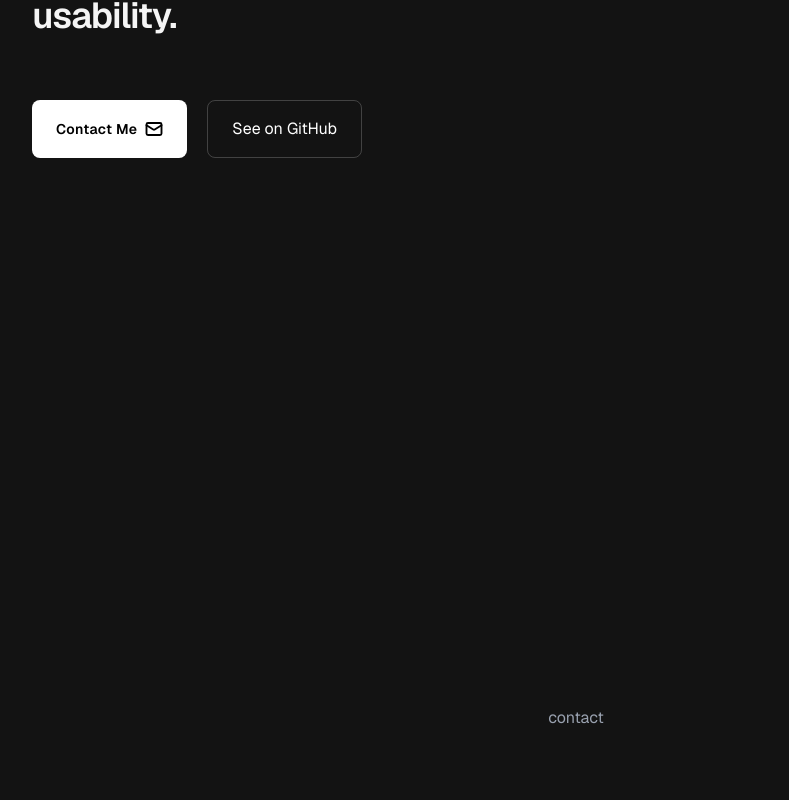
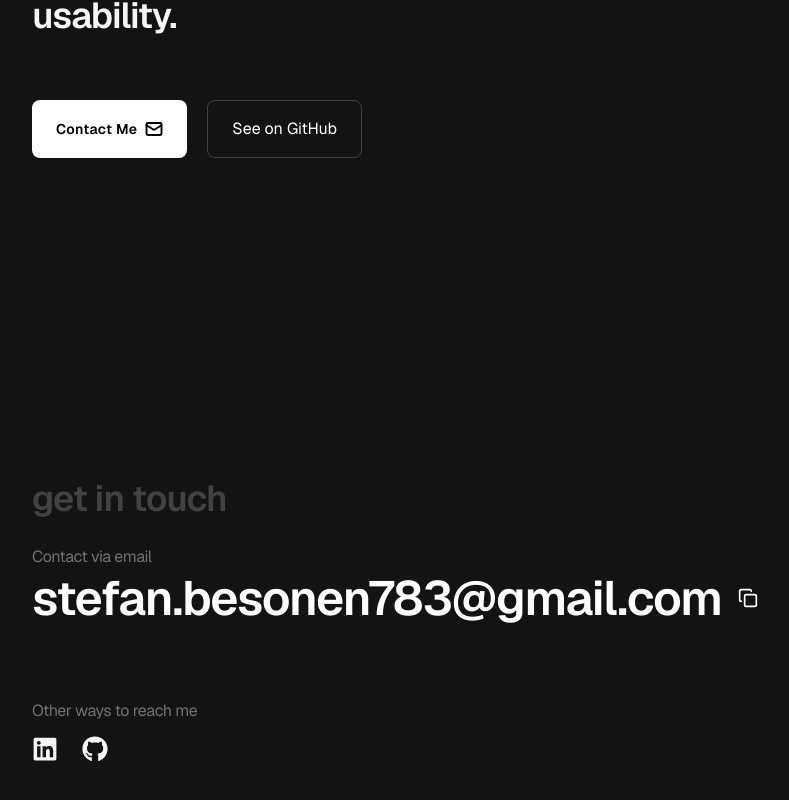
Before and after one commit to Stefan1400/portfolio, a Next.js app: page / in a window 1280 px wide. Shown: the part 2519-3319 px from the top of the page, without its empty margins (64-853 px from the left). Built offline with nearby package versions, Linux system fonts and the light colour scheme.

Commit message:
feat(contact): implement contact section and install react-icons

```diff
--- a/app/page.tsx
+++ b/app/page.tsx
@@ -2,6 +2,7 @@ import Navbar from "@/components/layout/Navbar";
 import Hero from "../components/sections/Hero";
 import ProjectsGrid from "@/components/sections/ProjectsGrid";
 import About from "@/components/sections/About";
+import Contact from "@/components/sections/Contact";
 
 export default function Home() {
   return (
@@ -10,7 +11,7 @@ export default function Home() {
       <Hero />
       <ProjectsGrid />
       <About />
-      <section id="contact" className="w-full h-screen flex items-center justify-center text-gray-400 bg-[#131313]">contact</section>
+      <Contact />
     </div>
   );
 }
--- /dev/null
+++ b/components/sections/Contact.tsx
@@ -0,0 +1,78 @@
+import { Copy } from "lucide-react";
+import { FaGithub, FaLinkedin } from "react-icons/fa";
+
+export default function ContactSection() {
+  const email = "stefan.besonen783@gmail.com";
+
+  return (
+    <section
+      id="contact"
+      className="relative w-full min-h-screen bg-[#131313] text-[#f5f5f5] overflow-hidden"
+    >
+      <div className="relative z-10 max-w-7xl mx-auto px-6 sm:px-10 md:px-16 lg:px-24 pt-50 md:pt-40 lg:pt-40 pb-40">
+        <h1 className="text-white/20 mb-2 text-2xl sm:text-3xl md:text-4xl leading-[1.15] font-semibold tracking-tight pointer-events-none select-none">
+          get in touch
+        </h1>
+
+        <div className="max-w-3xl">
+
+          {/* EMAIL SECTION */}
+          <div className="mt-7">
+            <h2 className="text-white/40 mb-2 text-1xl sm:text-1xl md:text-1xl leading-[1.15] font-normal tracking-tight">
+              Contact via email
+            </h2>
+
+            <a
+              href={`mailto:${email}`}
+              className="group inline-flex items-center gap-4 text-2xl sm:text-4xl md:text-5xl font-semibold tracking-tight text-white transition-colors duration-200 hover:text-zinc-300 break-all"
+            >
+              {email}
+
+              <button
+                type="button"
+                aria-label="Copy email"
+              >
+                <Copy size={20} />
+              </button>
+            </a>
+          </div>
+
+          {/* SOCIAL SECTION */}
+          <div className="mt-20">
+            <h2 className="text-white/40 mb-4 text-1xl sm:text-1xl md:text-1xl leading-[1.15] font-normal tracking-tight">
+              Other ways to reach me
+            </h2>
+
+            <div className="flex items-center gap-6">
+              <a
+                href="https://www.linkedin.com/in/stefan-besonen-02a670385/"
+                target="_blank"
+                rel="noopener noreferrer"
+                aria-label="LinkedIn"
+
+              >
+                <FaLinkedin
+                  size={26}
+                  className="transition-transform duration-200 group-hover:-translate-y-0.5 group-hover:translate-x-0.5"
+                />
+              </a>
+
+              <a
+                href="https://github.com/Stefan1400"
+                target="_blank"
+                rel="noopener noreferrer"
+                aria-label="GitHub"
+              >
+                <FaGithub
+                  size={26}
+                  className="transition-transform duration-200 group-hover:-translate-y-0.5 group-hover:translate-x-0.5"
+                />
+              </a>
+            </div>
+          </div>
+
+        </div>
+      </div>
+    </section>
+  );
+}
--- a/package.json
+++ b/package.json
@@ -12,7 +12,8 @@
     "lucide-react": "^1.11.0",
     "next": "16.2.4",
     "react": "19.2.4",
-    "react-dom": "19.2.4"
+    "react-dom": "19.2.4",
+    "react-icons": "^5.6.0"
   },
   "devDependencies": {
     "@tailwindcss/postcss": "^4",
```
Also changed, not shown: 1 other file (tests, documents, lock files or other folders).
